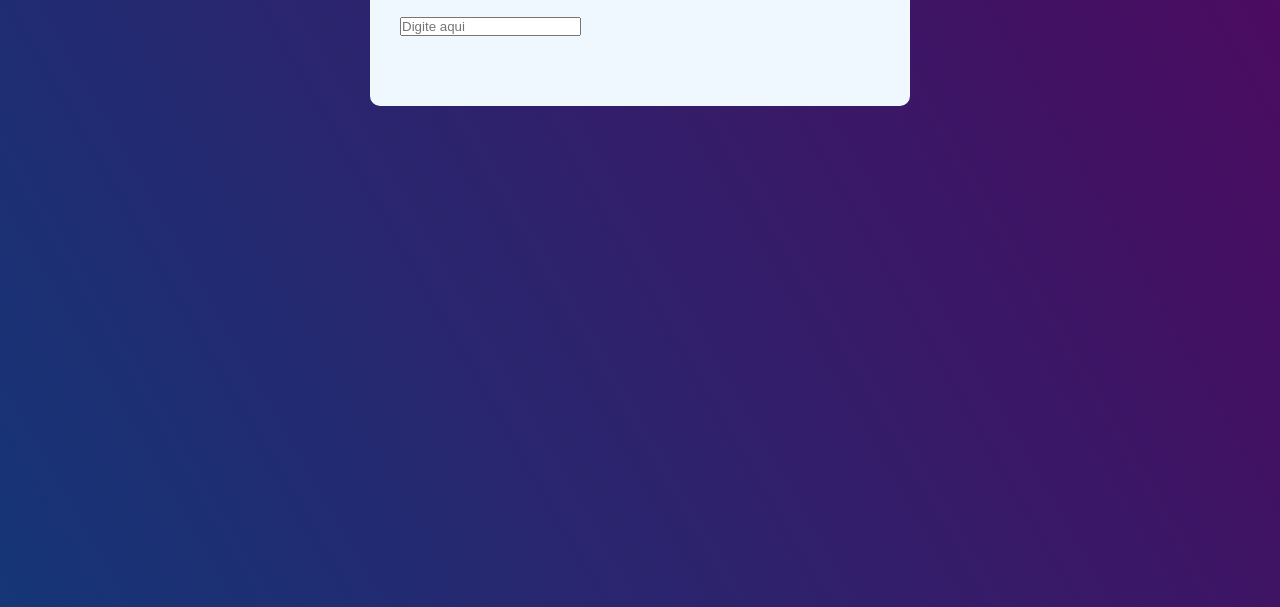
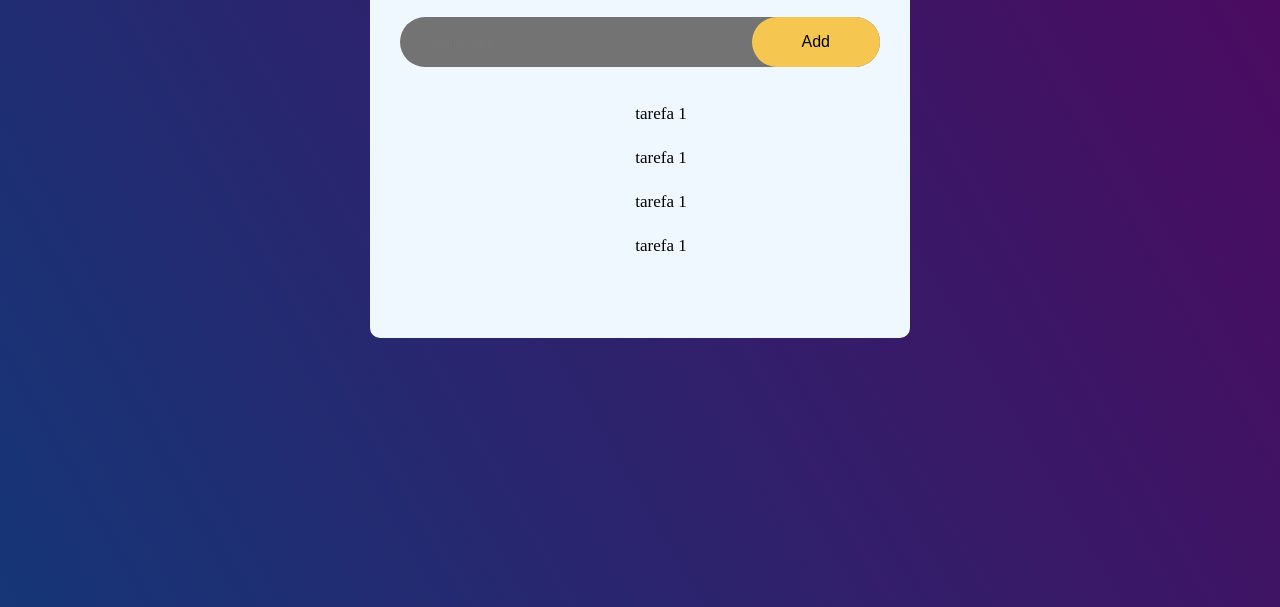
Before and after one commit to davibeber/To-do-list, a plain HTML site: page index.html in a window 1280 px wide. Shown: the part 193-800 px from the top of the page. Drawn offline with Linux system fonts and the light colour scheme.

Commit message:
backup do projeto

```diff
--- a/index.html
+++ b/index.html
@@ -9,9 +9,17 @@
 <body>
     <div class="centro">
         <h2>To do list <img src="img/powershell-svgrepo-com.png" alt=""></h2>
-        <div>
+        <div class="adicionar">
             <input type="text" id="input-box" placeholder="Digite aqui">
+            <button>Add</button>
         </div>
+        <ul id="list_container">
+            <li>tarefa 1</li><!-- Uso de shift + Alt + setas para duplicar linhas -->
+            <li>tarefa 1</li>
+            <li>tarefa 1</li>
+            <li>tarefa 1</li>
+
+        </ul>
     </div>
 </body>
 </html>
--- a/style.css
+++ b/style.css
@@ -50,3 +50,52 @@ pode de 0deg a 360deg
     width: 40px;
     height: 40px;
 }
+
+.adicionar{
+    display: flex;
+    align-items: center;
+    justify-content: space-between;
+    border-radius: 30px;
+    padding-left: 20px;
+    margin-bottom: 25px;
+    background: rgb(115, 115, 115);
+}
+
+input{
+    flex:1;
+    border:none;
+    outline: none;
+    background: transparent;
+    padding: 10px;
+}
+
+
+button{
+    border: none;
+    outline: none;
+    padding: 16px 50px;
+    background-color: rgb(245, 199, 80);
+    color:black;
+    font-size: 16px;
+    cursor: pointer;
+    border-radius: 40px;
+
+}
+
+
+#list_container li{
+    list-style: none;
+    text-align: center;
+/*
+ Centraliza o texto  no centro, relativo ao "pai" associado
+ align-items - alinhas os textos?
+
+ ou é tudo o contrario?
+
+ */
+    font-size: 17px;
+    padding: 12px 8px 12px 50px;
+    user-select: none; /* O que é isso? */
+
+
+}
```
Also changed, not shown: 1 other file.
